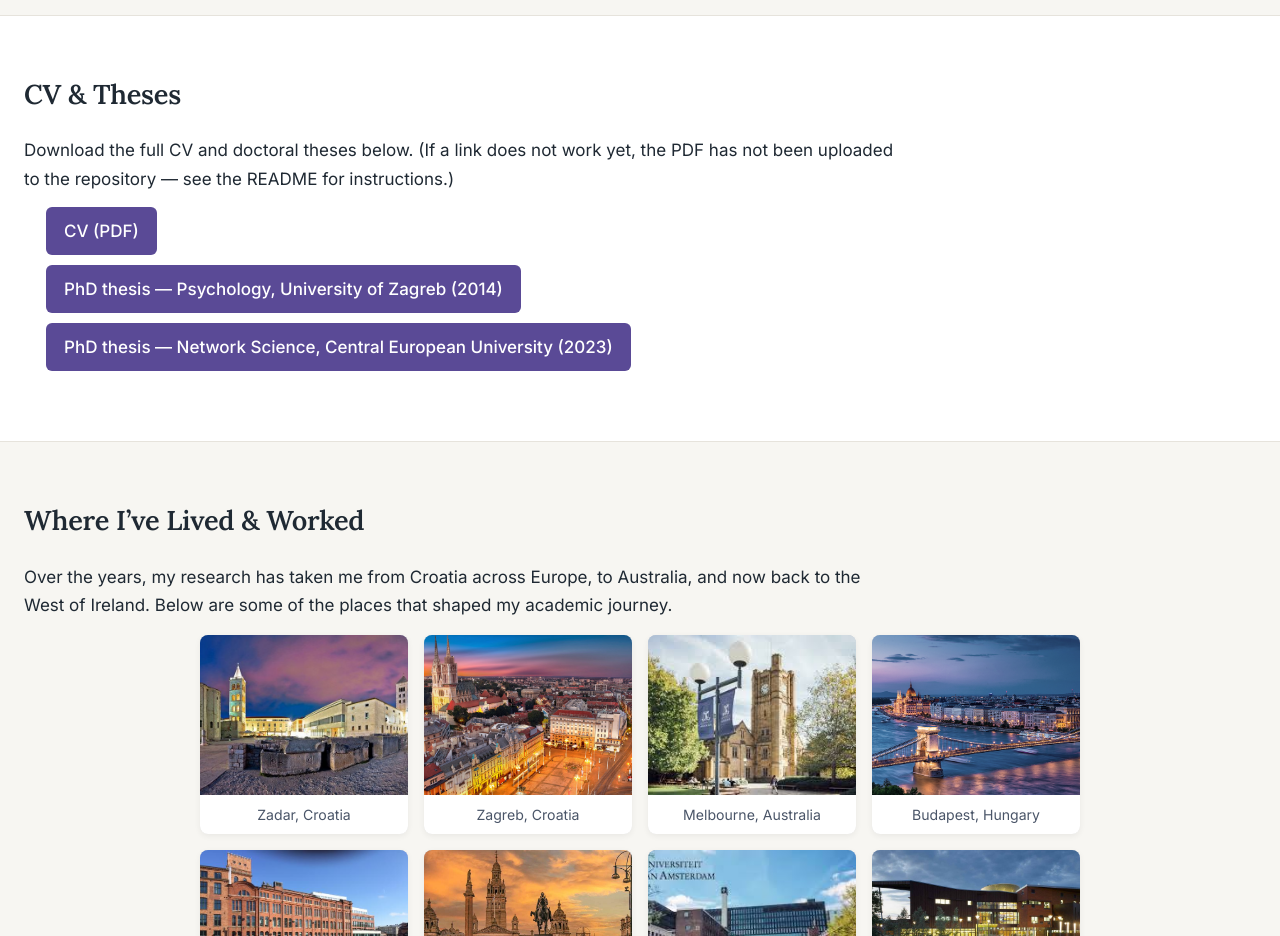
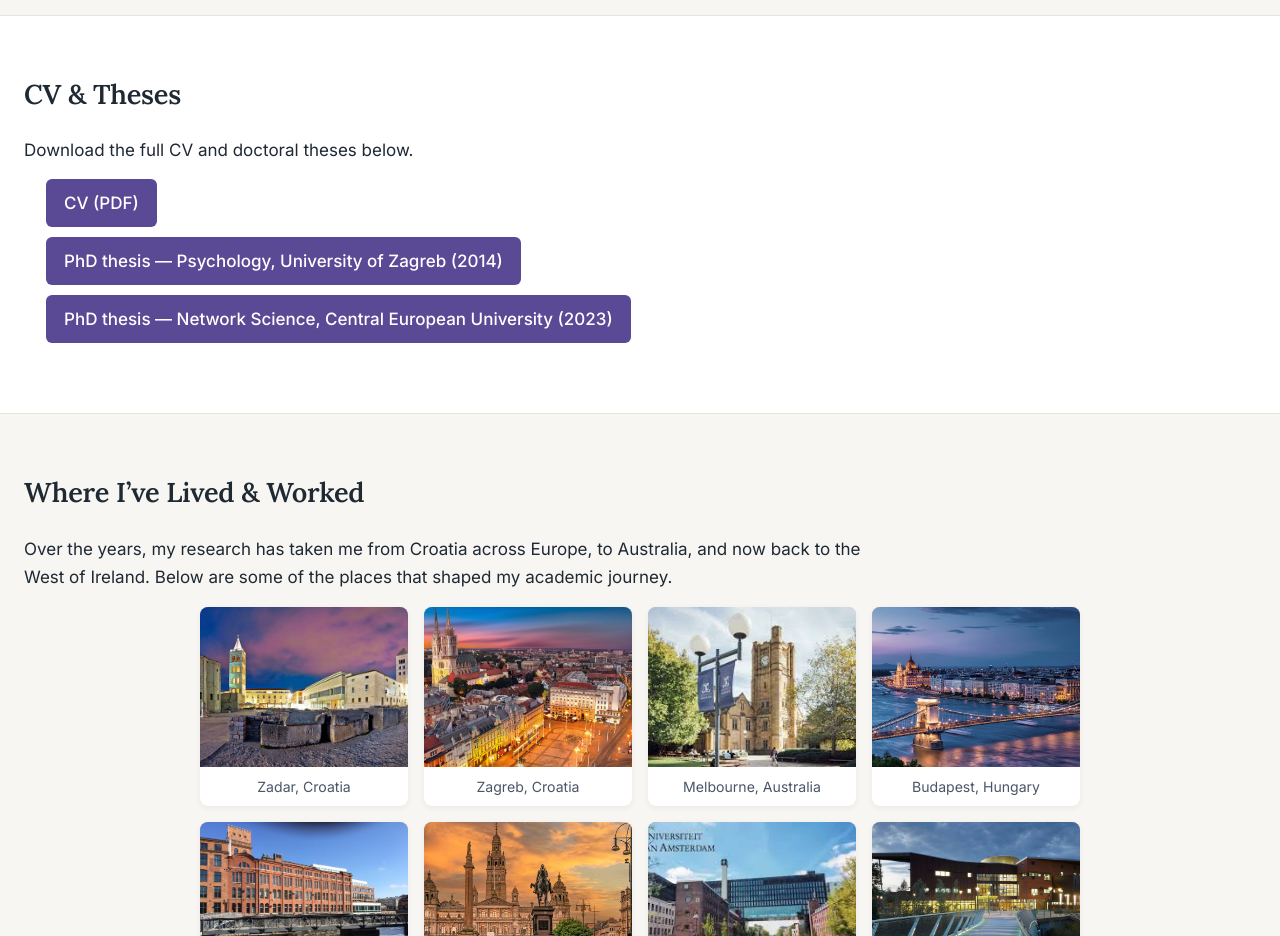
Before and after one commit to Srebrenka/Srebrenka.github.io, a plain HTML site: page index.html in a window 1280 px wide. Shown: the part 6860-7796 px from the top of the page. Drawn offline with Linux system fonts and the light colour scheme.

Commit message:
# change 3

```diff
--- a/index.html
+++ b/index.html
@@ -236,8 +236,7 @@
 <section id="cv" class="section">
   <h2>CV &amp; Theses</h2>
   <p>
-    Download the full CV and doctoral theses below. (If a link does not work yet, the PDF
-    has not been uploaded to the repository &mdash; see the README for instructions.)
+    Download the full CV and doctoral theses below.
   </p>
   <ul class="downloads">
     <li><a href="assets/files/CV_Srebrenka_Letina.pdf" download>CV (PDF)</a></li>
```
